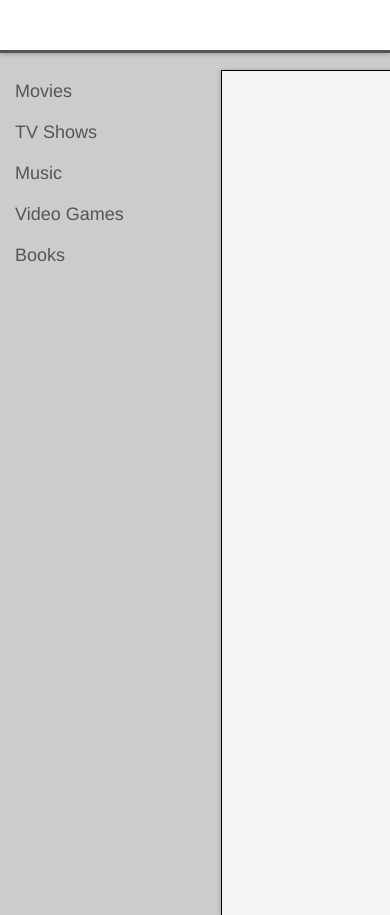
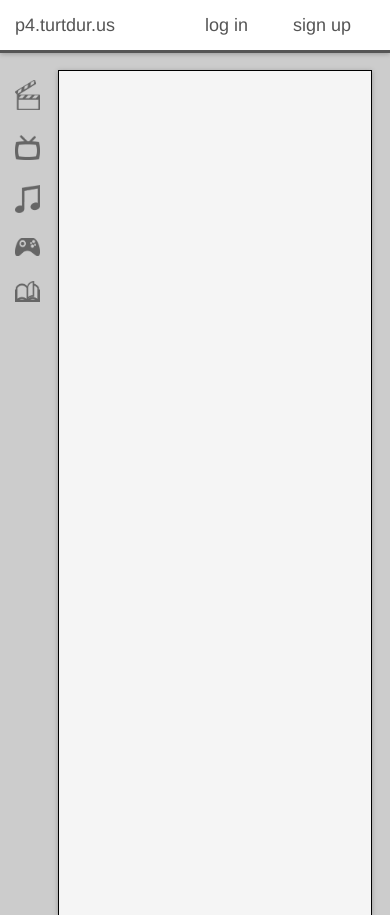
Before and after one commit to glustiber/p4.turtdur.us, a PHP site: page /index/views/_v_template.php in a window 390 px wide. Run offline with PHP 8.4, Linux system fonts and the light colour scheme; some libraries are stand-ins or nearby versions.

Commit message:
working on responsive layout

```diff
--- a/css/master-styles.css
+++ b/css/master-styles.css
@@ -50,6 +50,22 @@ header {
 	overflow:visible;
 }
 
+.header-menu {
+	float:right;
+	width:190px;
+	margin:15px;
+}
+
+.header-menu-item {
+	margin:20px;
+	display:inline;
+}
+
+.logo {
+	margin:15px;
+	float:left;
+}
+
 .left-nav {
 	display:block;
 	float:left;
@@ -71,7 +87,7 @@ header {
 #nav-list {
 	float:left;
 	width:181px;
-	margin-top:21px;
+	margin-top:20px;
 
 }
 
@@ -89,13 +105,22 @@ header {
 }
 
 #nav-list li a:hover {
-	background:#CCCCCC;
-	text-decoration:underline;
-	color:#222;
+	background-color:rgb(245,245,245);
+	border-top:1px solid black;
+	border-bottom:1px solid black;
+	box-shadow:0px 1px 5px rgba(0,0,0,0.25);
+	z-index:-250;
+	font-weight:bold;
 }
 
 #nav-list li a.active {
 	background-color:rgb(245,245,245);
+	border-top:1px solid black;
+	border-bottom:1px solid black;
+	box-shadow:9px 1px 5px rgba(0,0,0,0.25);
+	z-index:250;
+	font-weight:bold;
+
 }
 
 #nav-list li ul {
@@ -107,6 +132,13 @@ header {
 	padding:10px 50px;
 	background:grey;
 	color:ghostwhite;
+}
+
+#nav-list li ul li a:hover {
+	color:#555;
+	border-top:none;
+	border-bottom:none;
+	cursor:pointer;
 }
 
 .inner-content {
@@ -122,3 +154,43 @@ header {
 	margin-top:10px;
 	margin-left:3px;
 }
+
+.nav-icon {
+	width:25px;
+	padding-right:10px;
+
+}
+
+@media only screen and (max-width : 1024px){
+
+	.right-content {
+		margin-left:40px;
+		padding:10px;
+		margin-top:50px;
+		height:100%;
+	}
+
+	.inner-content {
+		margin-right:0px;
+		margin-top:10px;
+		margin-left:0px;
+		border-right:1px solid black;
+	}
+
+	#nav-list {
+		width:20px;
+	}
+
+	#nav-list li ul {
+		display:none;
+	}
+
+	.nav-item {
+		display:none;
+	}
+
+}
+
+@media only screen and (min-width : 550px) {
+
+}
--- a/views/_v_template.php
+++ b/views/_v_template.php
@@ -9,7 +9,6 @@
 	<script src="https://ajax.googleapis.com/ajax/libs/jquery/1.10.2/jquery.min.js"></script>
 	<script src="//ajax.googleapis.com/ajax/libs/jqueryui/1.10.3/jquery-ui.min.js"></script>
 
-
 	<!-- Controller Specific JS/CSS -->
 	<?php if(isset($client_files_head)) echo $client_files_head; ?>
 
@@ -20,7 +19,11 @@
 	<div class='fluid-container'>
 
 		<header>
-
+			<div class='header-menu'>
+				<div class='header-menu-item'>log in</div>
+				<div class='header-menu-item'>sign up</div>
+			</div>
+			<div class='logo'>p4.turtdur.us</div>
 		</header>
 
 		<div class='fluid-container-inner'>
@@ -28,35 +31,35 @@
 			<div class='left-nav'>
 
 				<ul id='nav-list'>
-					<li><a href='#'>Movies</a>
+					<li><a href='#'><img src='/uploads/movies-icon.png' class='nav-icon' alt='movie-icon'><span class='nav-item'>Movies</span></a>
 						<ul>
 							<li><a href='#'>m1</a></li>
 							<li><a href='#'>m2</a></li>
 							<li><a href='#'>m3</a></li>
 						</ul>
 					</li>
-					<li><a href='#'>TV Shows</a>
+					<li><a href='#'><img src='/uploads/tv-icon.png' class='nav-icon' alt='tv-icon'><span class='nav-item'>TV Shows</span></a>
 						<ul>
 							<li><a href='#'>m1</a></li>
 							<li><a href='#'>m2</a></li>
 							<li><a href='#'>m3</a></li>
 						</ul>
 					</li>
-					<li><a href='#'>Music</a>
+					<li><a href='#'><img src='/uploads/music-icon.png' class='nav-icon' alt='music-icon'><span class='nav-item'>Music</span></a>
 						<ul>
 							<li><a href='#'>m1</a></li>
 							<li><a href='#'>m2</a></li>
 							<li><a href='#'>m3</a></li>
 						</ul>
 					</li>
-					<li><a href='#'>Video Games</a>
+					<li><a href='#'><img src='/uploads/games-icon.png' class='nav-icon' alt='games-icon'><span class='nav-item'>Video Games</span></a>
 						<ul>
 							<li><a href='#'>m1</a></li>
 							<li><a href='#'>m2</a></li>
 							<li><a href='#'>m3</a></li>
 						</ul>
 					</li>
-					<li><a href='#'>Books</a>
+					<li><a href='#'><img src='/uploads/books-icon.png' class='nav-icon' alt='books-icon'><span class='nav-item'>Books</span></a>
 						<ul>
 							<li><a href='#'>m1</a></li>
 							<li><a href='#'>m2</a></li>
```
Also changed, not shown: uploads/books-icon.png (added), uploads/games-icon.png (added), uploads/movies-icon.png (added), uploads/music-icon.png (added), uploads/tv-icon.png (added).
